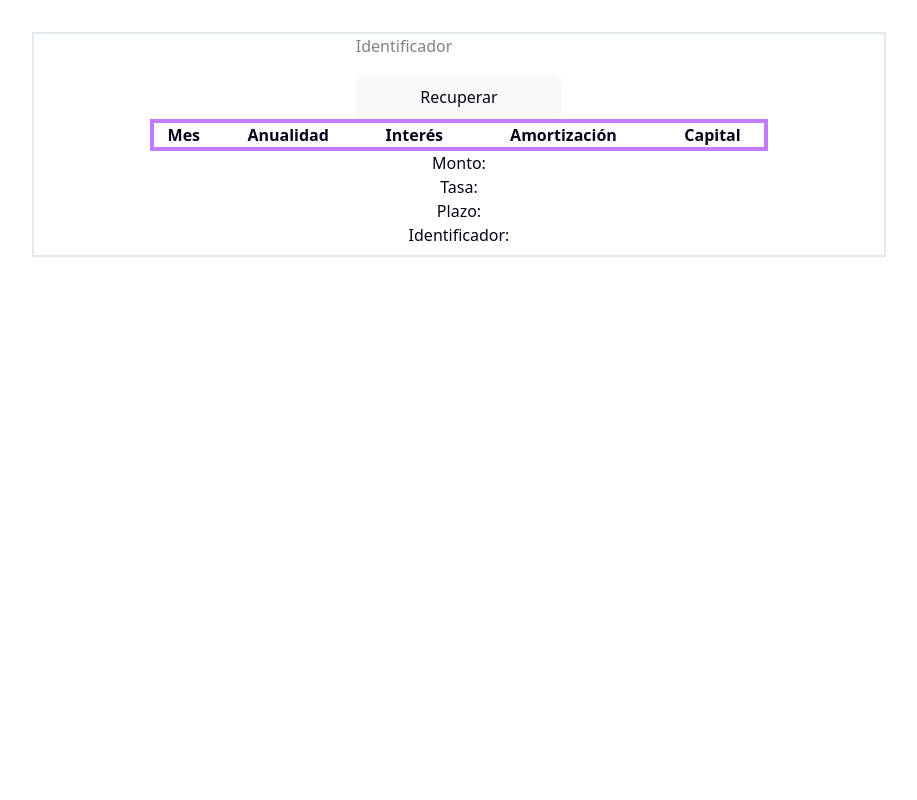
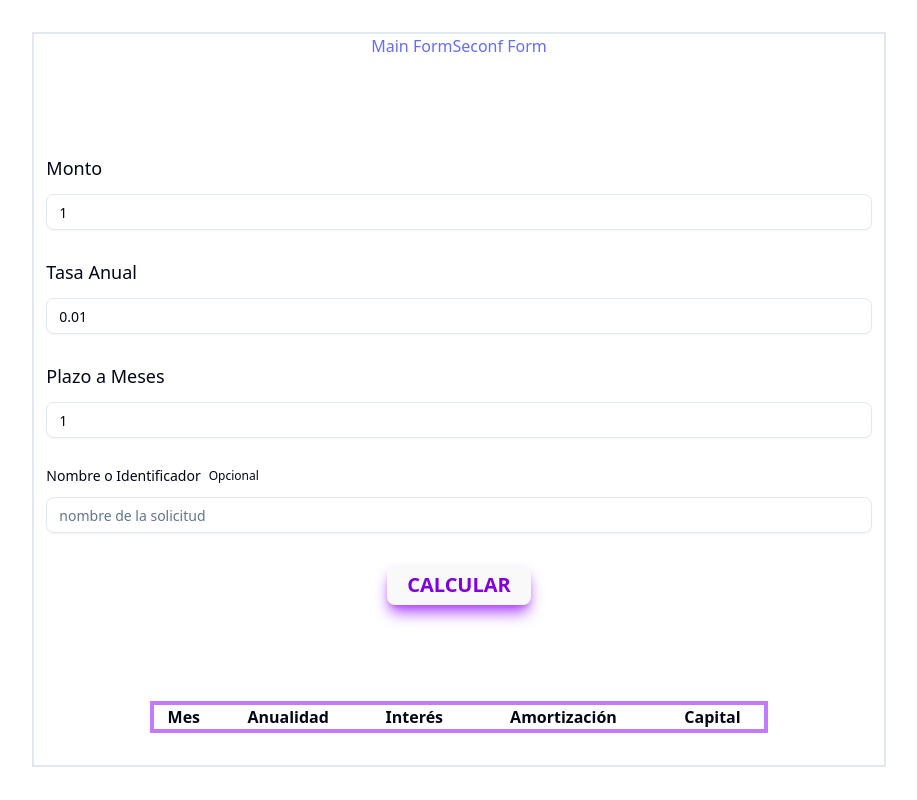
Before and after one commit to robermiranda/creditaria-frontend, a React (Vite) app: page / in a window 1280 px wide. Shown: the whole page, without its empty margins (181-1098 px from the left). Built offline with nearby package versions, Linux system fonts and the light colour scheme.

Commit message:
[feature] add apnel de navegación

```diff
--- a/src/App.tsx
+++ b/src/App.tsx
@@ -1,12 +1,9 @@
-//import { MainContainer } from "@/forms/main-container"
-import { SecondaryContainer } from "@/forms/secondary-container"
-import "./App.css"
+import { AppNavigator } from "@/forms/link-navigating"
 
 export default function App () {
     return (
         <div className="w-96 px-2 mx-auto md:w-8/12 md:px-3 pb-2 border-2 border-slate-200">
-            {/*<MainContainer />*/}
-            <SecondaryContainer />
+            <AppNavigator />
         </div>
     )
 }
--- /dev/null
+++ b/src/forms/link-navigating.tsx
@@ -0,0 +1,12 @@
+import { NavLink } from "react-router";
+
+
+export function AppNavigator () {
+
+  return (
+    <nav>
+      <NavLink to="/main-form">Main Form</NavLink>
+      <NavLink to="/second-form">Seconf Form</NavLink>
+    </nav>
+  );
+}
--- a/src/forms/main-container.tsx
+++ b/src/forms/main-container.tsx
@@ -3,6 +3,7 @@ import { type TtablaAmortizacion, TablaAmortizacion } from "@/forms/tabla_amorti
 import { useState } from "react"
 import type { TmainFormParams } from '@/forms/main-form'
 import { DATA_AMORTIZACION, TABLA_AMORTIZACION } from '@/forms/main-form'
+import { AppNavigator } from "@/forms/link-navigating"
 
 
 function getTablaAmortizacionFromStorage() {
@@ -37,7 +38,8 @@ export function MainContainer () {
     const [monto] = useState<TmainFormParams | null>(getMontoFromStorage())
 
     return(
-        <div className="flex flex-col gap-24">
+        <div className="flex flex-col gap-24 w-96 px-2 mx-auto md:w-8/12 md:px-3 pb-8 border-2 border-slate-200">
+            <AppNavigator />
             <MainForm valorInicial={tabla.length > 0 ? monto : null} setResponse={setTabla} />
             <TablaAmortizacion tabla={tabla}/>
         </div>
--- a/src/forms/secondary-container.tsx
+++ b/src/forms/secondary-container.tsx
@@ -1,6 +1,7 @@
 import { SecondaryForm } from "@/forms/secondary-form";
 import { useState } from "react"
 import { type TtablaAmortizacion, TablaAmortizacion } from "@/forms/tabla_amortizacion"
+import { AppNavigator } from "@/forms/link-navigating"
 
 export type Tmonto = {
     monto: number,
@@ -15,7 +16,8 @@ export function SecondaryContainer () {
     const [tabla, setTabla] = useState<TtablaAmortizacion>([])
 
     return (
-        <div>
+        <div className="flex flex-col gap-24 w-96 px-2 mx-auto md:w-8/12 md:px-3 pb-8 border-2 border-slate-200">
+            <AppNavigator/>
             <SecondaryForm setTabla={setTabla} setMonto={setMonto}/>
             <TablaAmortizacion tabla={tabla}/>
             <div>
--- a/src/main.tsx
+++ b/src/main.tsx
@@ -1,24 +1,19 @@
-//import { StrictMode } from 'react'
-//import { createRoot } from 'react-dom/client'
 import ReactDOM from "react-dom/client";
 import { BrowserRouter, Routes, Route } from "react-router";
-
-import App from './App.tsx'
 import { MainContainer } from "@/forms/main-container"
 import { SecondaryContainer } from "@/forms/secondary-container"
 import "./App.css"
 import './index.css'
-
-//createRoot(document.getElementById('root')!).render(<StrictMode><App /></StrictMode>,)
 
 const root: HTMLElement | null = document.getElementById("root");
 
 ReactDOM.createRoot(root!).render(
   <BrowserRouter>
       <Routes>
-          <Route path="/" element={<App />} />
+          <Route path="/" element={<MainContainer />} />
           <Route path="/main-form" element={<MainContainer />} />
           <Route path="/second-form" element={<SecondaryContainer />} />
+          <Route path="*" element={<MainContainer />} />
       </Routes>
   </BrowserRouter>,
 );
```
